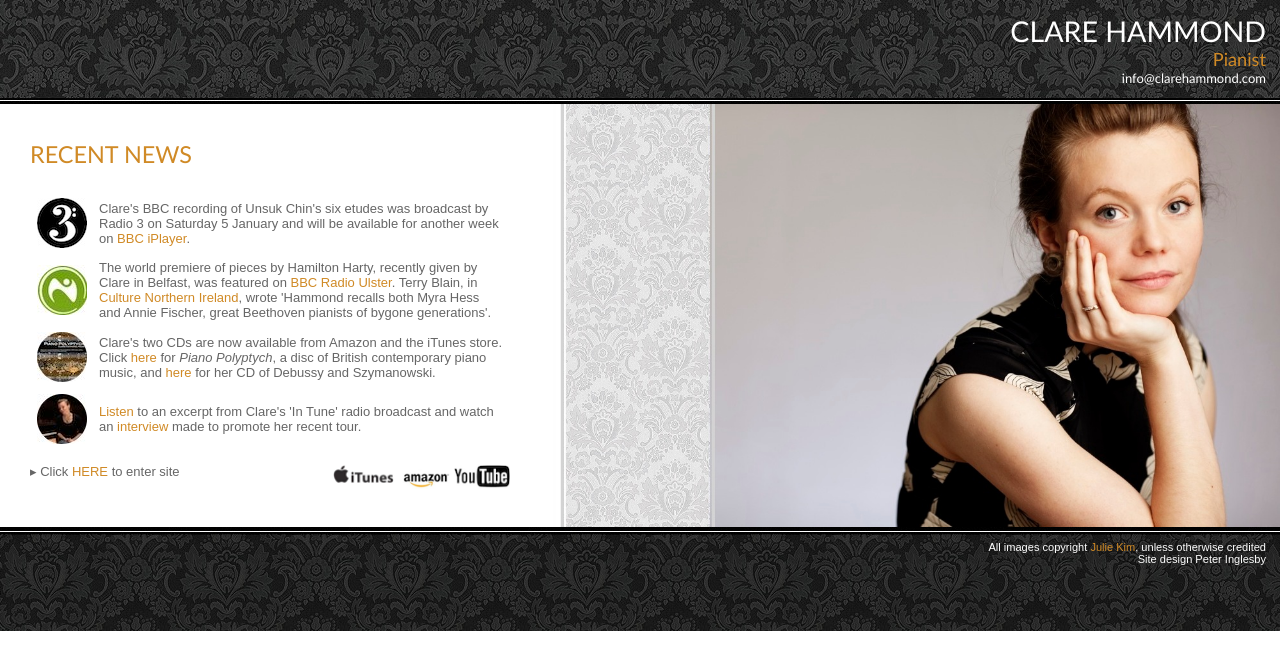
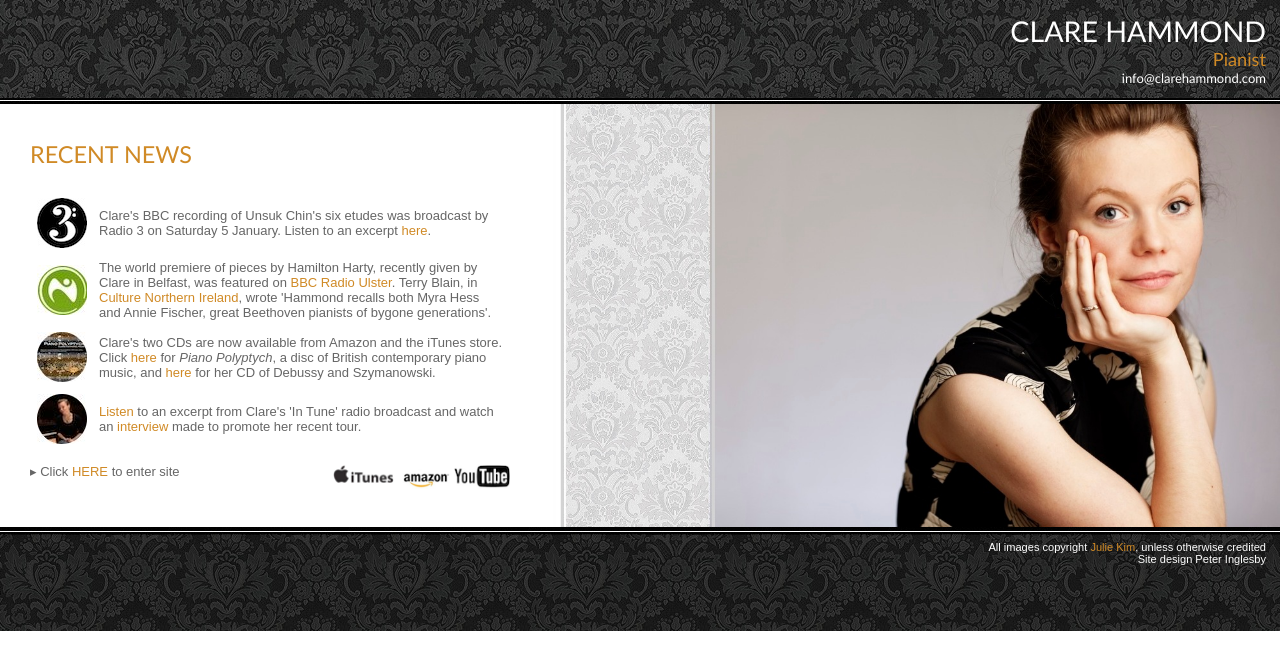
Before and after one commit to hammonc/clarehammond.com, a Jekyll site: the page built from index.html, in a window 1280 px wide. Shown: the top 670 px of the page. Built offline with Jekyll 4.4.1, drawn with Linux system fonts in a browser that asks for light colours.

Commit message:
index update

```diff
--- a/index.html
+++ b/index.html
@@ -11,7 +11,7 @@ layout: with-header-and-footer
 
     <table>
 
-        <tr><td><img src="/resources/radio3-icon.jpg" class="news-icon" /></a></td><td>Clare's BBC recording of Unsuk Chin's six etudes was broadcast by Radio 3 on Saturday 5 January and will be available for another week on <a href="http://www.bbc.co.uk/iplayer/radio/bbc_radio_three/watchlive" target="_blank">BBC iPlayer</a>.</td></tr>
+        <tr><td><img src="/resources/radio3-icon.jpg" class="news-icon" /></a></td><td>Clare's BBC recording of Unsuk Chin's six etudes was broadcast by Radio 3 on Saturday 5 January. Listen to an excerpt <a href="http://clarehammond.com/hear-and-now.html" target="_blank">here</a>.</td></tr>
 
         <tr><td><a href="http://www.clarehammond.com/radio-ulster.html" class="popupwindow" rel="height:400,width:650,scrollbars:1,status:1,resizable:0"><img src="/resources/ulster-icon.jpg" class="news-icon" /></a></td><td>The world premiere of pieces by Hamilton Harty, recently given by Clare in Belfast, was featured on <a href="http://www.clarehammond.com/radio-ulster.html" target="_blank">BBC Radio Ulster</a>. Terry Blain, in <a href="http://www.culturenorthernireland.org/article/5280/0/1/classical-review-clare-hammond" target="_blank">Culture Northern Ireland</a>, wrote 'Hammond recalls both Myra Hess and Annie Fischer, great Beethoven pianists of bygone generations'.</td></tr>
 
```
